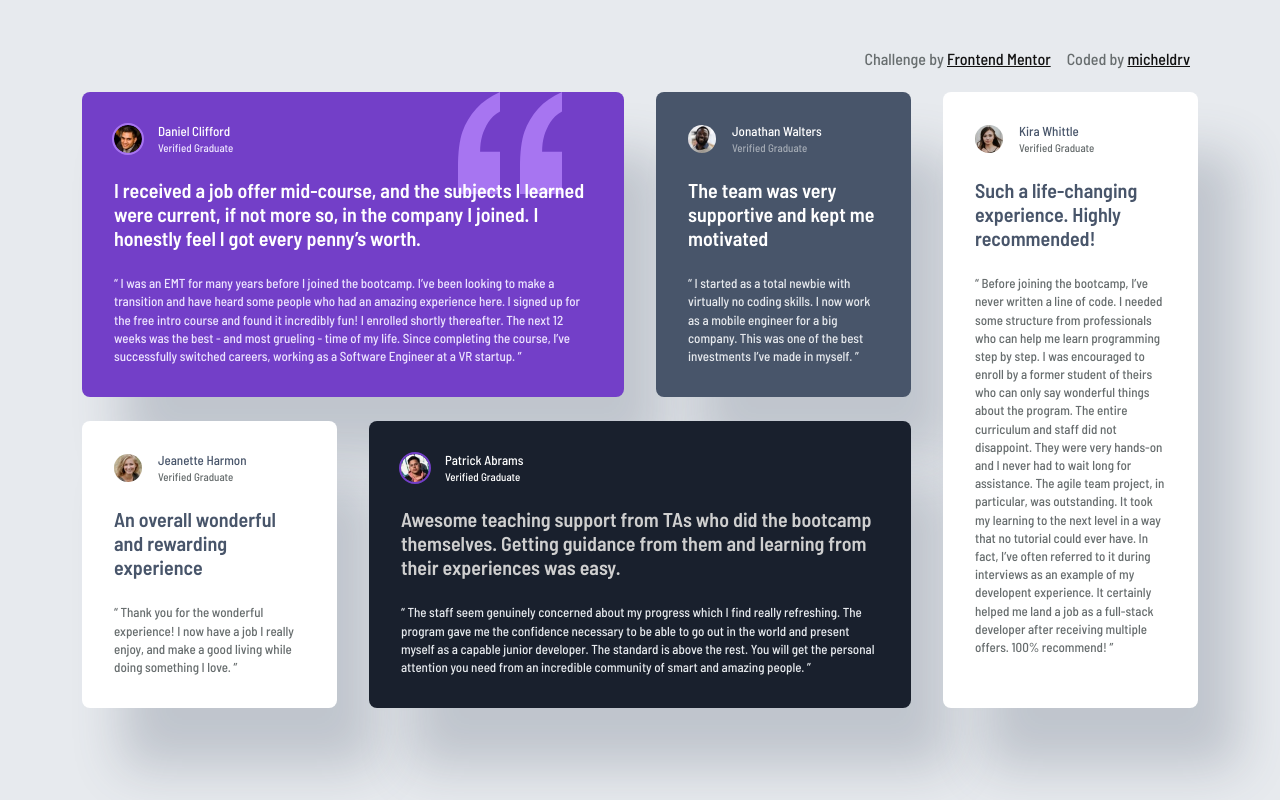
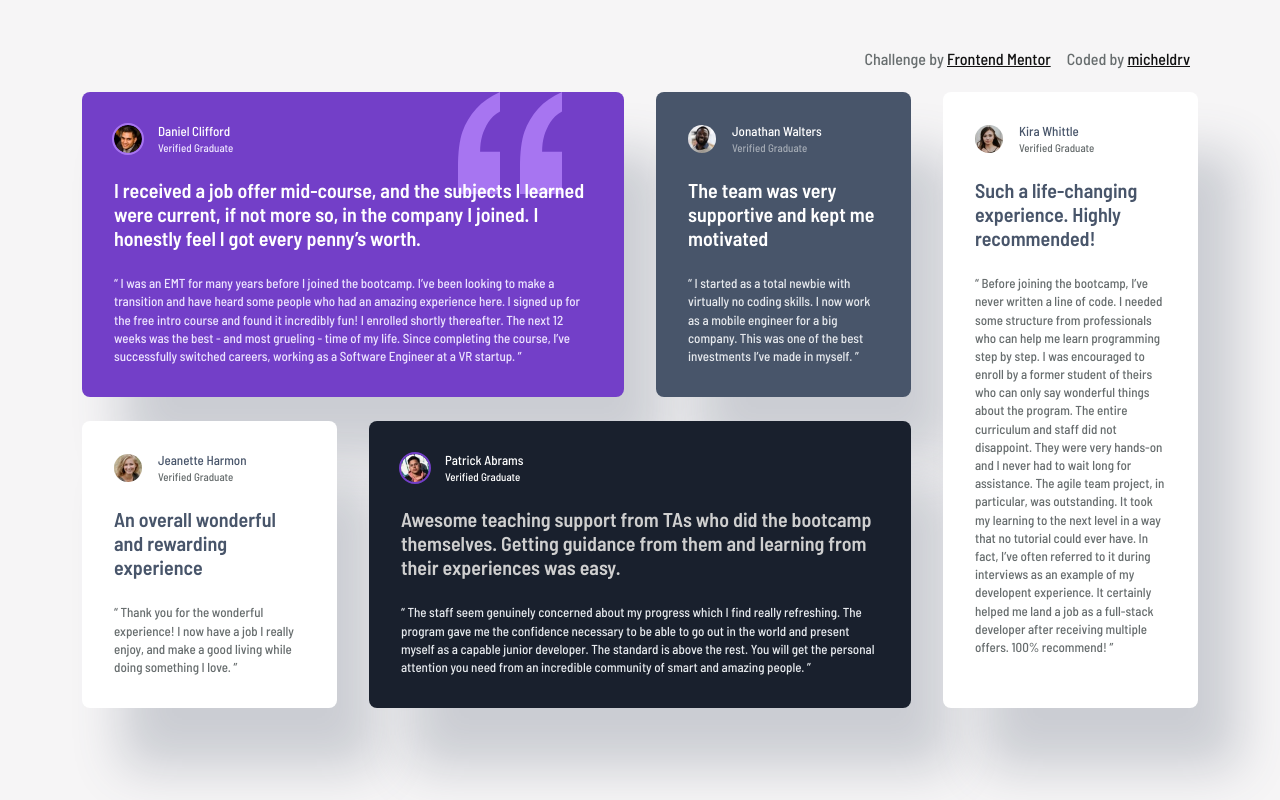
Before and after one commit to micheldrv/fm-testimonials-grid-section, a plain HTML site: page index.html in a window 1280 px wide. Drawn offline with Linux system fonts and the light colour scheme.

Commit message:
Fix incorrect page background-color

```diff
--- a/style.css
+++ b/style.css
@@ -26,6 +26,7 @@
   --black: #121212;
   --dark-blue: #19202d;
   --white: white;
+  --page-bg: #f6f5f6;
   --grey-100: #e7eaee;
   --grey-200: #cfcfcf;
   --grey-300: #a3aab4;
@@ -53,7 +54,7 @@
 body {
   min-height: 100vh;
   font-family: "Barlow Semi Condensed", sans-serif;
-  background-color: var(--grey-100);
+  background-color: var(--page-bg);
   color: var(--grey-500);
 
   display: flex;
```
